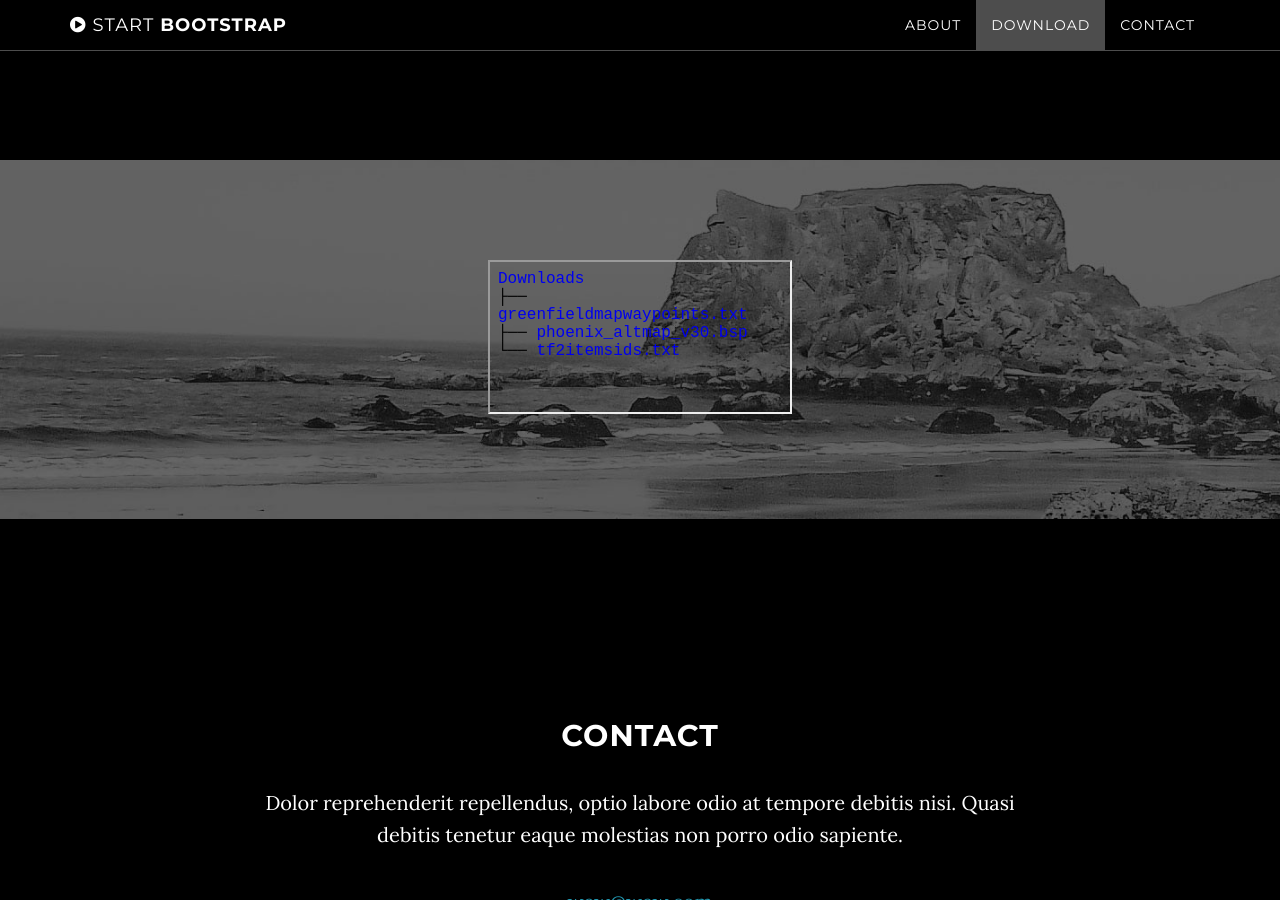
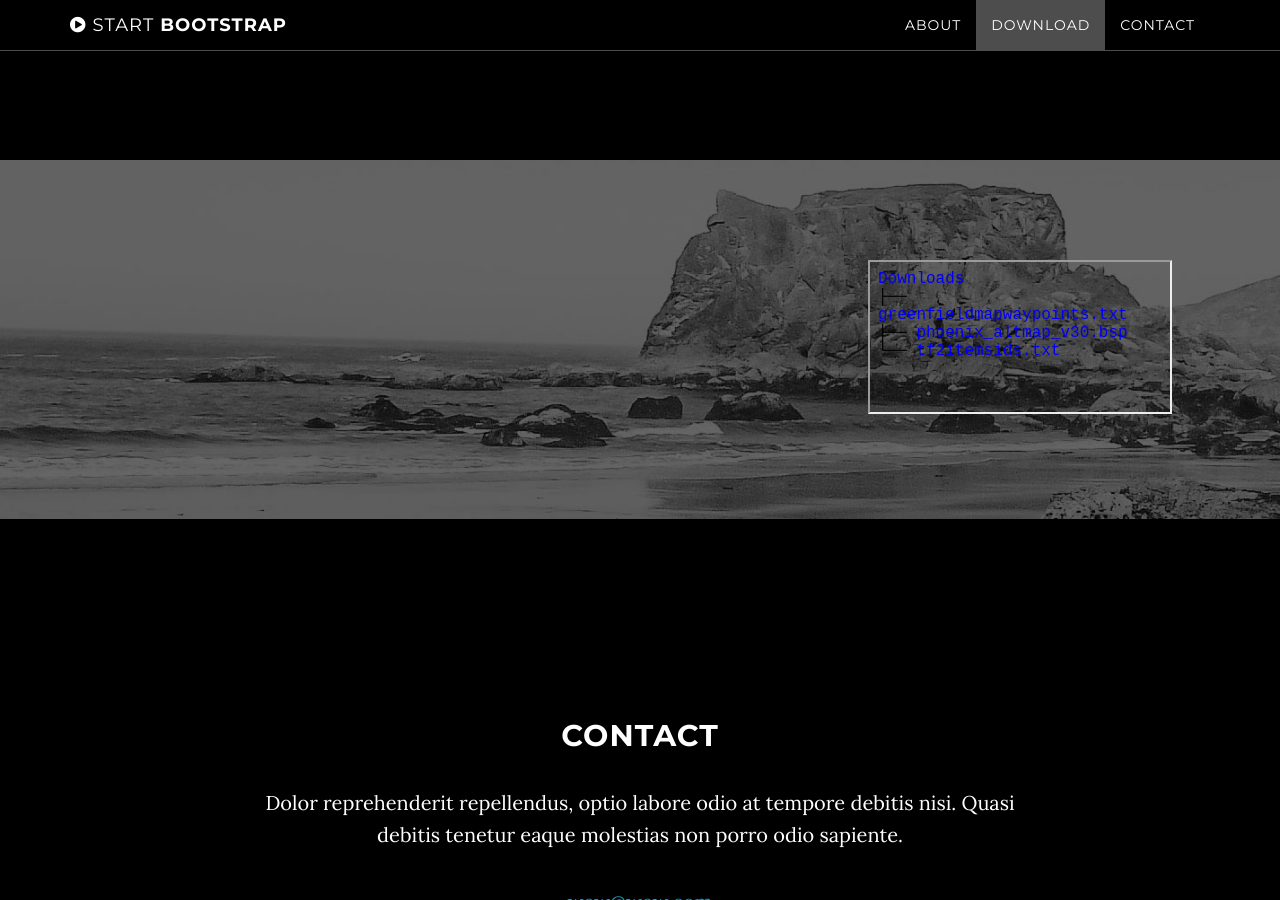
Before and after one commit to Hackerjef/hackerjef.github.io, a Jekyll site: the page built from index.html, in a window 1280 px wide and 900 px high, scrolled down 1409 px. Built offline with Jekyll 4.4.1, drawn with Linux system fonts in a browser that asks for light colours.

Commit message:
Update download.html

```diff
--- a/_includes/download.html
+++ b/_includes/download.html
@@ -2,7 +2,7 @@
     <section id="download" class="content-section text-center">
         <div class="download-section">
             <div class="container">
-                <div class="col-lg-8 col-lg-offset-2">
+                <div class="col-lg-8 col-lg-offset-6">
                     <iframe src="/downloads.html"></iframe>
                 </div>
             </div>
```
